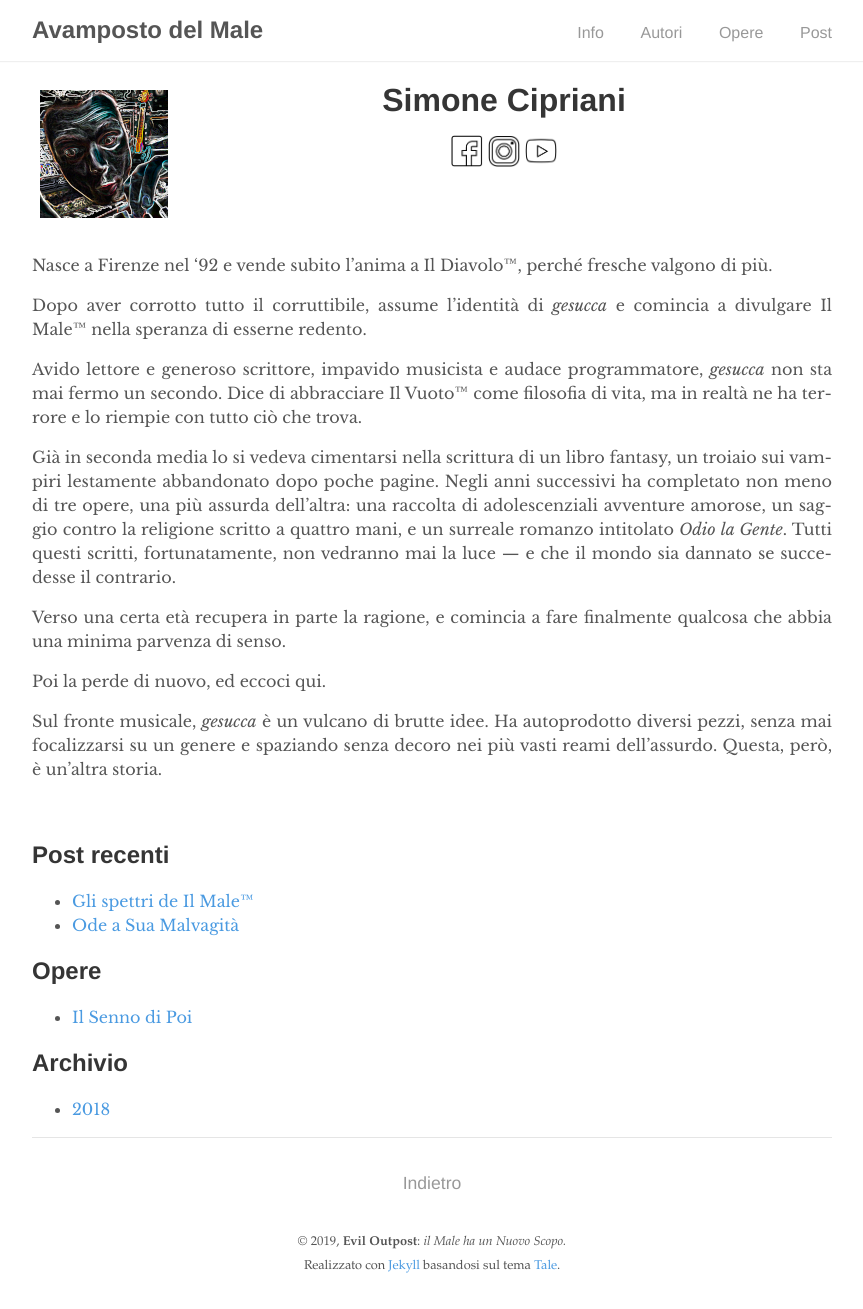
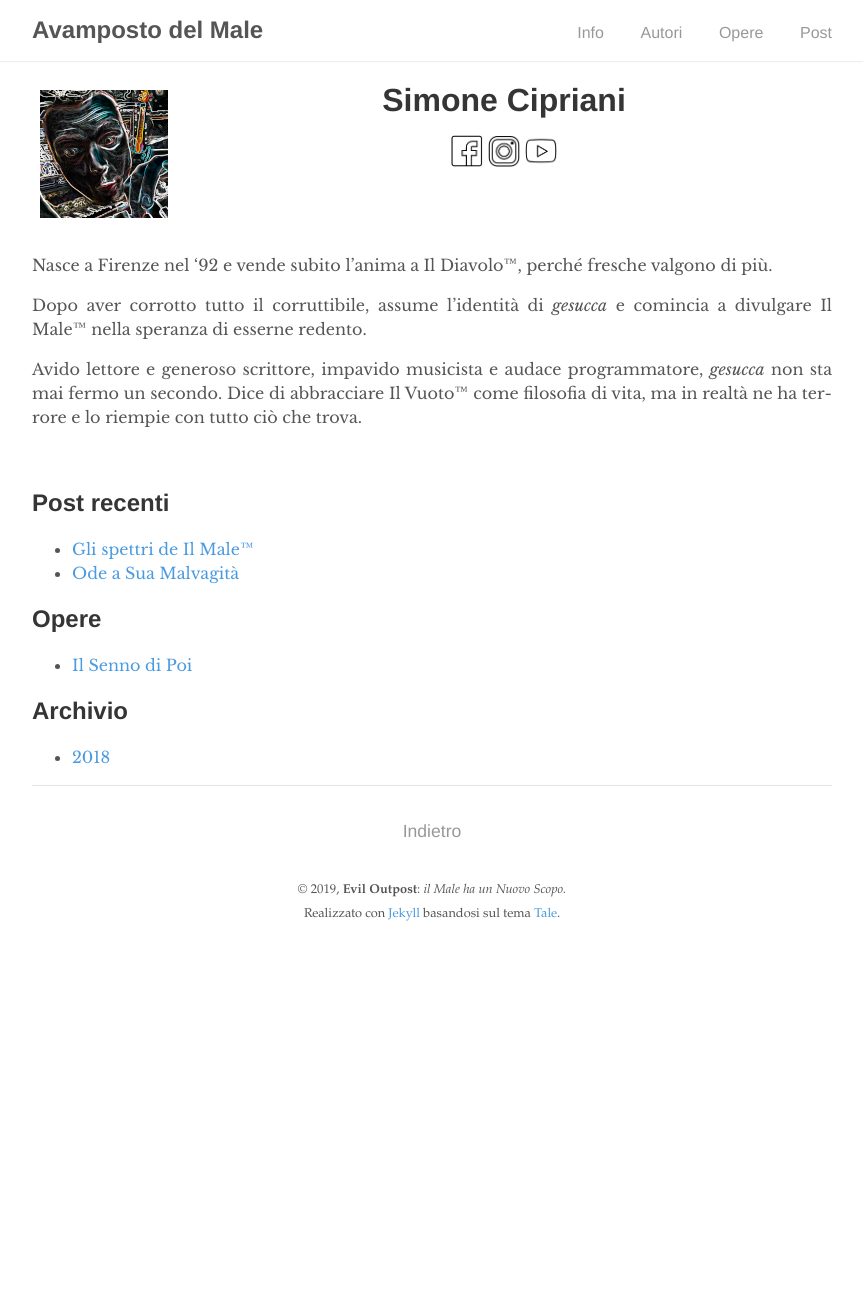
Before and after one commit to eviloutpost/eviloutpost.github.io, a Jekyll site: the page built from _authors/gesucca.md, in a window 1280 px wide. Shown: the whole page, without its empty margins (208-1071 px from the left). Built offline with Jekyll 4.4.1, drawn with Linux system fonts in a browser that asks for light colours; after the commit the page ends 957 px from its top, so only the background shows below that.

Commit message:
Shortened bio

```diff
--- a/_authors/gesucca.md
+++ b/_authors/gesucca.md
@@ -14,11 +14,3 @@ Nasce a Firenze nel '92 e vende subito l'anima a Il Diavolo&trade;, perché fres
 Dopo aver corrotto tutto il corruttibile, assume l'identità di *{{ page.nickname }}* e comincia a divulgare Il Male&trade; nella speranza di esserne redento.
 
 Avido lettore e generoso scrittore, impavido musicista e audace programmatore, *{{ page.nickname }}* non sta mai fermo un secondo. Dice di abbracciare Il Vuoto&trade; come filosofia di vita, ma in realtà ne ha terrore e lo riempie con tutto ciò che trova.
-
-Già in seconda media lo si vedeva cimentarsi nella scrittura di un libro fantasy, un troiaio sui vampiri lestamente abbandonato dopo poche pagine. Negli anni successivi ha completato non meno di tre opere, una più assurda dell'altra: una raccolta di adolescenziali avventure amorose, un saggio contro la religione scritto a quattro mani, e un surreale romanzo intitolato *Odio la Gente*. Tutti questi scritti, fortunatamente, non vedranno mai la luce --- e che il mondo sia dannato se succedesse il contrario.
-
-Verso una certa età recupera in parte la ragione, e comincia a fare finalmente qualcosa che abbia una minima parvenza di senso.
-
-Poi la perde di nuovo, ed eccoci qui.
-
-Sul fronte musicale, *{{ page.nickname }}* è un vulcano di brutte idee. Ha autoprodotto diversi pezzi, senza mai focalizzarsi su un genere e spaziando senza decoro nei più vasti reami dell'assurdo. Questa, però, è un'altra storia.
```
